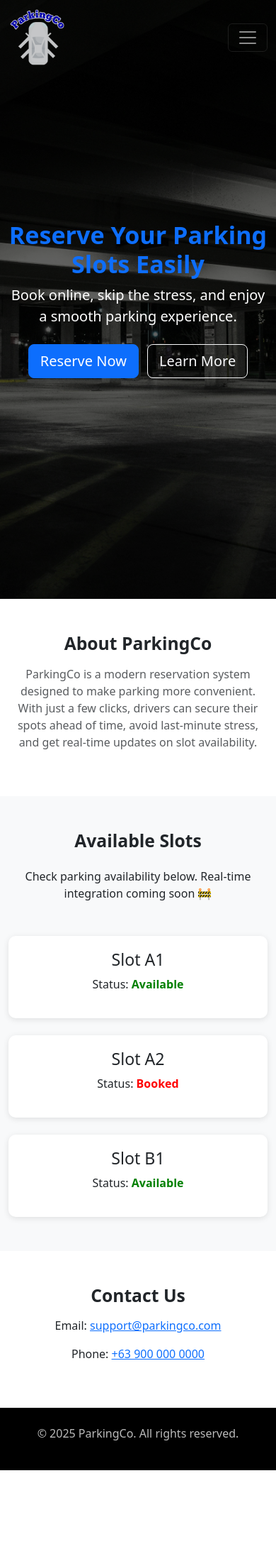
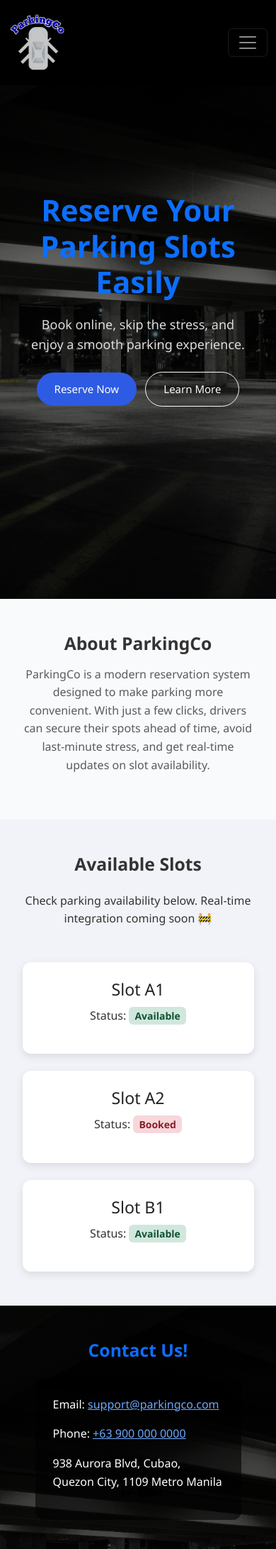
Before and after one commit to ImSauce/ParkingCo, a PHP site: page / in a window 390 px wide. Shown: the top 2183 px of the page at 71% size. Before the commit the page ends 2072 px from the top, so only its background shows below. Run offline with PHP 8.4, Linux system fonts and the light colour scheme.

Commit message:
added contact function

```diff
--- a/index.html
+++ b/index.html
@@ -6,54 +6,15 @@
   <title>ParkingCo</title>
   <link href="https://cdn.jsdelivr.net/npm/bootstrap@5.3.0/dist/css/bootstrap.min.css" rel="stylesheet">
   <link href="https://cdnjs.cloudflare.com/ajax/libs/font-awesome/6.4.0/css/all.min.css" rel="stylesheet">
-  <style>
-    /* Hero background */
-    .hero-section {
-      height: 100vh;
-      background: url('images/parking.jpeg') no-repeat center center/cover;
-      display: flex;
-      justify-content: center;
-      align-items: center;
-      text-align: center;
-      position: relative;
-      color: #fff;
-    }
-    .hero-section::before {
-      content: "";
-      position: absolute;
-      top: 0; left: 0; right: 0; bottom: 0;
-      background: rgba(0, 0, 0, 0.6);
-    }
-    .hero-content {
-      position: relative;
-      z-index: 2;
-    }
-    .navbar.scrolled {
-      background: rgba(0,0,0,0.85) !important;
-      transition: background 0.3s ease;
-    }
-    .alt-bg {
-      background: #f8f9fa;
-    }
-    .slot-card {
-      background: #fff;
-      padding: 20px;
-      border-radius: 10px;
-      box-shadow: 0 2px 8px rgba(0,0,0,0.1);
-    }
-    .status.available { color: green; font-weight: bold; }
-    .status.booked { color: red; font-weight: bold; }
-    footer {
-      background: #000;
-      color: #bbb;
-    }
-  </style>
+  <link rel="stylesheet" href="style.css">
 </head>
 <body>
   <!-- NAVBAR -->
   <nav class="navbar navbar-expand-lg fixed-top navbar-dark">
     <div class="container-fluid">
-      <a class="navbar-brand fw-bold text-primary" href="#"> <img src="images/WEB LOGO.png" alt="Okada Logo" height="80"> </a>
+      <a class="navbar-brand fw-bold text-primary" href="#">
+        <img src="images/WEB LOGO.png" alt="Okada Logo" height="80">
+      </a>
       <button class="navbar-toggler" type="button" data-bs-toggle="collapse" data-bs-target="#navbarNav">
         <span class="navbar-toggler-icon"></span>
       </button>
@@ -74,8 +35,8 @@
       <h1 class="display-4 fw-bold text-primary">Reserve Your Parking Slots Easily</h1>
       <p class="lead mb-4">Book online, skip the stress, and enjoy a smooth parking experience.</p>
       <div>
-        <a href="#slots" class="btn btn-primary btn-lg me-2">Reserve Now</a>
-        <a href="#about" class="btn btn-outline-light btn-lg">Learn More</a>
+        <button id="reserveBtn" class="btn btn-primary btn-lg me-2">Reserve Now</button>
+        <button id="readMoreBtn" class="btn btn-outline-light btn-lg">Learn More</button>
       </div>
     </div>
   </header>
@@ -123,10 +84,22 @@
 
   <!-- CONTACT -->
   <section id="contact" class="py-5">
-    <div class="container text-center">
-      <h2 class="fw-bold mb-3">Contact Us</h2>
-      <p>Email: <a href="mailto:support@parkingco.com">support@parkingco.com</a></p>
-      <p>Phone: <a href="tel:+639000000000">+63 900 000 0000</a></p>
+    <div class="container">
+      <h2 class="fw-bold mb-4 text-center text-primary">Contact Us!</h2>
+      <div class="row g-4 align-items-center">
+        <!-- Contact Details -->
+        <div class="col-md-6">
+          <div class="contact-card">
+            <p>Email: <a href="mailto:support@parkingco.com">support@parkingco.com</a></p>
+            <p>Phone: <a href="tel:+639000000000">+63 900 000 0000</a></p>
+            <p>938 Aurora Blvd, Cubao, Quezon City, 1109 Metro Manila</p>
+          </div>
+        </div>
+        <!-- Map -->
+        <div class="col-md-6 map-container">
+          <iframe src="https://www.google.com/maps/embed?pb=!1m18!1m12!1m3!1d3860.857474285885!2d121.04594407579348!3d14.612988677601155!2m3!1f0!2f0!3f0!3m2!1i1024!2i768!4f13.1!3m3!1m2!1s0x3397b62d33f814eb%3A0xa6c2583cce9701ef!2sTechnological%20Institute%20of%20the%20Philippines!5e0!3m2!1sen!2sph!4v1695732457283!5m2!1sen!2sph" allowfullscreen="" loading="lazy"></iframe>
+        </div>
+      </div>
     </div>
   </section>
 
@@ -138,16 +111,6 @@
   </footer>
 
   <script src="https://cdn.jsdelivr.net/npm/bootstrap@5.3.0/dist/js/bootstrap.bundle.min.js"></script>
-  <script>
-    // Navbar background on scroll
-    window.addEventListener("scroll", function () {
-      const navbar = document.querySelector(".navbar");
-      if (window.scrollY > 50) {
-        navbar.classList.add("scrolled");
-      } else {
-        navbar.classList.remove("scrolled");
-      }
-    });
-  </script>
+  <script src="parking.js"></script>
 </body>
 </html>
--- a/style.css
+++ b/style.css
@@ -62,7 +62,7 @@
 }
 
 /* === HERO === */
-.hero {
+.hero-section {
   height: 100vh;
   display: flex;
   align-items: center;
@@ -72,11 +72,12 @@
   position: relative;
 }
 
-.hero::before {
+.hero-section::before {
   content: "";
   position: absolute;
   inset: 0;
   background: rgba(0, 0, 0, 0.6);
+  z-index: 1;
 }
 
 .hero-content {
@@ -84,15 +85,16 @@
   color: #fff;
   max-width: 700px;
   padding: 20px;
+  z-index: 2;
 }
 
-.hero h1 {
+.hero-content h1 {
   font-size: 42px;
   margin-bottom: 20px;
   color: #6ca8ff;
 }
 
-.hero p {
+.hero-content p {
   font-size: 18px;
   margin-bottom: 30px;
   color: #ddd;
@@ -209,3 +211,57 @@
   padding: 20px 0;
   font-size: 14px;
 }
+
+/* === SCROLL BEHAVIOR === */
+html {
+  scroll-behavior: smooth;
+}
+
+/* === ACTIVE NAV LINK === */
+.nav-link.active {
+  color: #1e5bff !important;
+  border-bottom: 2px solid #1e5bff;
+}
+
+/* === CONTACT SECTION === */
+#contact {
+  background: url("../images/parking.jpeg") no-repeat center center/cover;
+  position: relative;
+  color: #fff;
+  padding: 100px 20px;
+}
+
+#contact::before {
+  content: "";
+  position: absolute;
+  inset: 0;
+  background: rgba(0, 0, 0, 0.7);
+  z-index: 1;
+}
+
+#contact .container {
+  position: relative;
+  z-index: 2;
+}
+
+.contact-card {
+  background: rgba(0,0,0,0.6);
+  padding: 25px;
+  border-radius: 12px;
+  color: #fff;
+  max-width: 600px;
+  margin: auto;
+}
+
+.contact-card a {
+  color: #6ca8ff;
+  text-decoration: underline;
+}
+
+.map-container iframe {
+  border: 0;
+  width: 100%;
+  height: 250px;
+  border-radius: 12px;
+  margin-top: 20px;
+}
```
Also changed, not shown: parking.js (+67 -6 lines).
